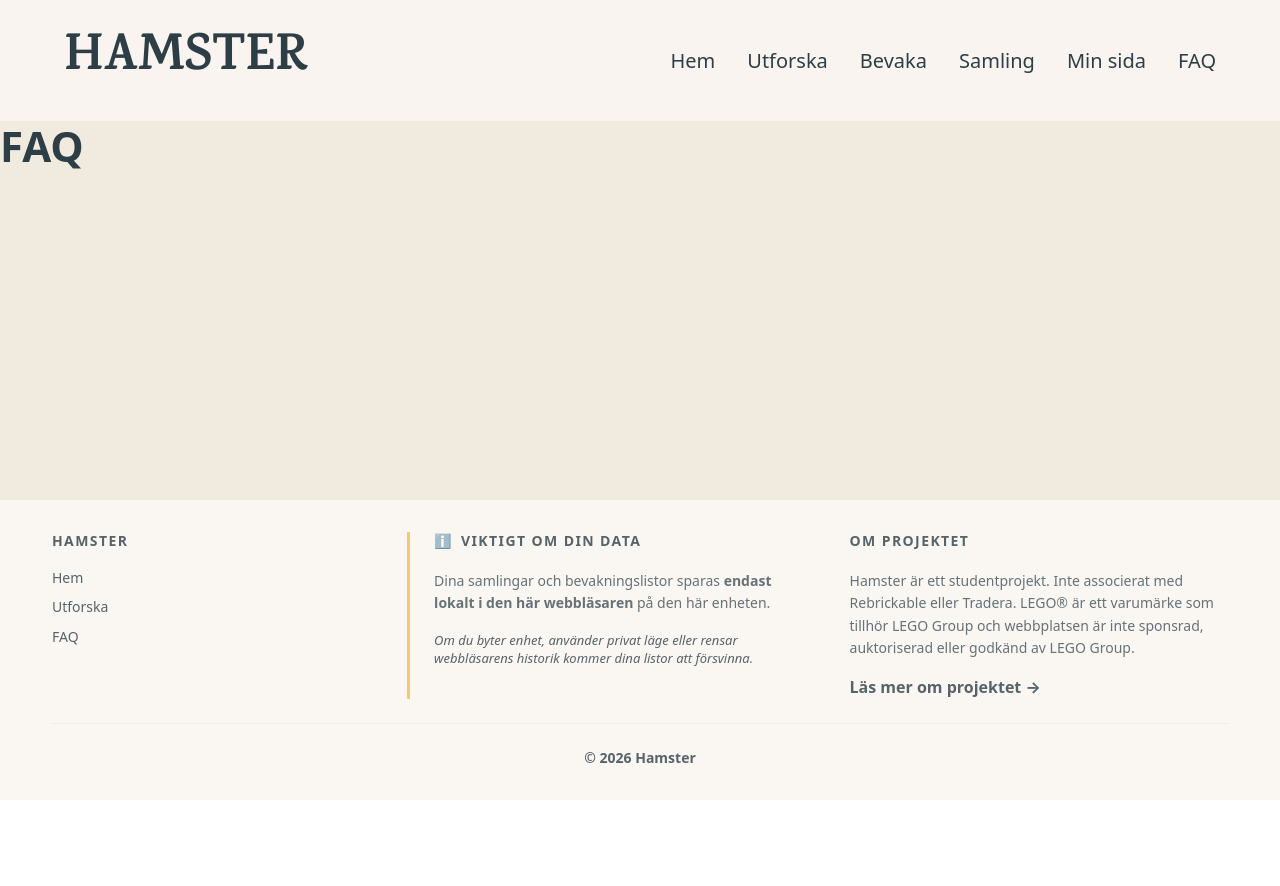
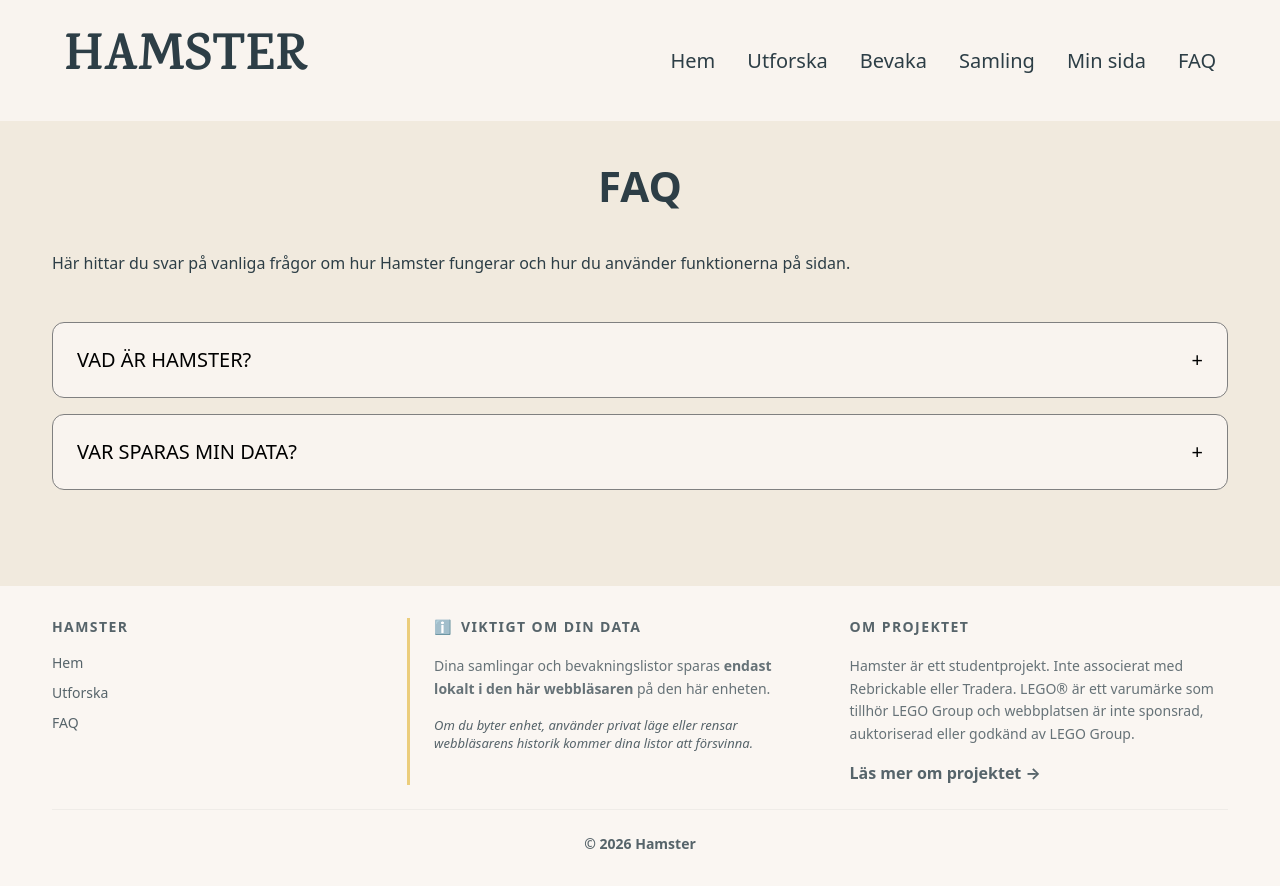
Before and after one commit to MalinRosenquist/hamster, a Next.js app: page /faq in a window 1280 px wide. Before the commit the page ends 800 px from the top, so only its background shows below. Built offline with nearby package versions, Linux system fonts and the light colour scheme; a web font is replaced by a local one.

Commit message:
feat(faq): add FAQ page with accordion component

```diff
--- /dev/null
+++ b/src/app/faq/FaqPage.module.scss
@@ -0,0 +1,5 @@
+.top {
+  display: flex;
+  flex-direction: column;
+  margin-bottom: 3rem;
+}
--- a/src/app/faq/page.tsx
+++ b/src/app/faq/page.tsx
@@ -1,3 +1,22 @@
+import styles from "./FaqPage.module.scss";
+import { faqItems } from "@/data/faq";
+import FaqAccordion from "@/components/FaqAccordion/FaqAccordion";
+
 export default function FaqPage() {
-  return <h1>FAQ</h1>;
+  return (
+    <section className="container">
+      <section className={styles.top}>
+        <h1>FAQ</h1>
+        <p>
+          Här hittar du svar på vanliga frågor om hur Hamster fungerar och hur du
+          använder funktionerna på sidan.
+        </p>
+      </section>
+
+      <section>
+        <h2 className="srOnly">Frågor och svar</h2>
+        <FaqAccordion items={faqItems} />
+      </section>
+    </section>
+  );
 }
--- /dev/null
+++ b/src/components/FaqAccordion/FaqAccordion.module.scss
@@ -0,0 +1,28 @@
+@use "../../styles/variables" as v;
+@use "../../styles/mixins" as m;
+
+.accordion {
+  display: grid;
+  gap: 1rem;
+}
+
+.item {
+  border: 1px solid grey;
+  border-radius: 12px;
+  padding: 12px;
+  background-color: v.$clr-bg-card;
+}
+
+.trigger {
+  width: 100%;
+  display: flex;
+  align-items: center;
+  justify-content: space-between;
+  gap: 12px;
+  padding: 12px;
+  background-color: transparent;
+  border: 0;
+  cursor: pointer;
+  font: inherit;
+  text-align: left;
+}
--- /dev/null
+++ b/src/components/FaqAccordion/FaqAccordion.tsx
@@ -0,0 +1,52 @@
+"use client";
+
+import { useState } from "react";
+import styles from "./FaqAccordion.module.scss";
+import { FaqItem } from "@/models/FaqItem";
+
+type FaqAccordionProps = {
+  items: FaqItem[];
+};
+
+export default function FaqAccordion({ items }: FaqAccordionProps) {
+  const [openId, setOpenId] = useState<string | null>(null);
+
+  return (
+    <div className={styles.accordion}>
+      {items.map((item) => {
+        const isOpen = item.id === openId;
+        const panelId = `faq-panel-${item.id}`;
+        const buttonId = `faq-button-${item.id}`;
+
+        return (
+          <div key={item.id} className={styles.item}>
+            <h3>
+              <button
+                type="button"
+                id={buttonId}
+                className={styles.trigger}
+                aria-expanded={isOpen}
+                aria-controls={panelId}
+                onClick={() => setOpenId(isOpen ? null : item.id)}
+              >
+                <span>{item.question}</span>
+                <span aria-hidden="true">{isOpen ? "−" : "+"}</span>
+              </button>
+            </h3>
+
+            {isOpen && (
+              <div
+                id={panelId}
+                className={styles.panel}
+                role="region"
+                aria-labelledby={buttonId}
+              >
+                {item.answer}
+              </div>
+            )}
+          </div>
+        );
+      })}
+    </div>
+  );
+}
--- /dev/null
+++ b/src/data/faq.ts
@@ -0,0 +1,16 @@
+import { FaqItem } from "@/models/FaqItem";
+
+export const faqItems: FaqItem[] = [
+  {
+    id: "what-is-hamster",
+    question: "Vad är Hamster?",
+    answer:
+      "Hamster är en tjänst för samlare där du kan katalogisera LEGO-set och se matchande Tradera-annonser.",
+  },
+  {
+    id: "where-is-data-saved",
+    question: "Var sparas min data?",
+    answer:
+      "I den här versionen sparas data lokalt i din webbläsare via localStorage. Om du rensar webbdata kan den försvinna.",
+  },
+];
--- /dev/null
+++ b/src/models/FaqItem.ts
@@ -0,0 +1,5 @@
+export type FaqItem = {
+  id: string;
+  question: string;
+  answer: string;
+};
```
